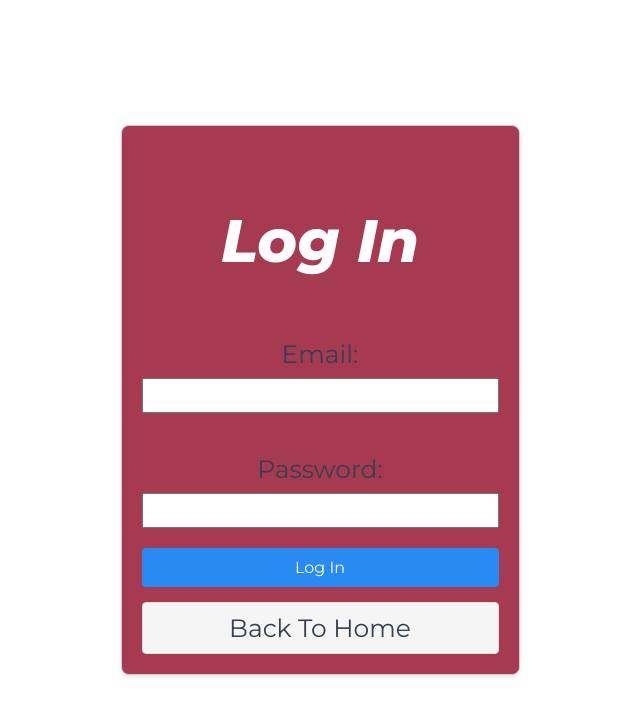
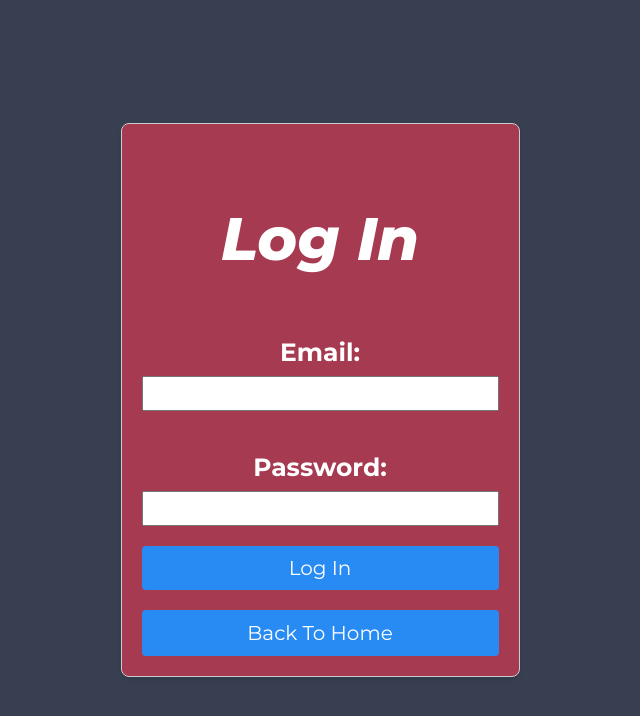
Before and after one commit to RenaudBernier/linkt, a React (Vite) app in the folder frontend/my-react-app/: page /login in a window 1280 px wide. Shown: the top 716 px of the page, without its empty margins (320-960 px from the left). Built offline with nearby package versions, Linux system fonts and the light colour scheme.

Commit message:
Added CSS Changes to CreateData page, App page, and the Admin pages

```diff
--- /dev/null
+++ b/frontend/my-react-app/src/CreateData.css
@@ -0,0 +1,18 @@
+@keyframes dissolveIn {
+  0% { opacity: 0; }
+  100% { opacity: 1; }
+}
+/* source that helped me realize how to do this animation: https://blog.hubspot.com/website/css-fade-in */
+
+h2.createtitle {
+  font-family: 'Montserrat';
+  font-weight: 400;
+  font-style: italic;
+  font-size: 55px;
+  animation: dissolveIn 2s;
+}
+
+label {
+    font-family: 'Montserrat';
+    font-weight: 600;
+}
--- a/frontend/my-react-app/src/CreateData.tsx
+++ b/frontend/my-react-app/src/CreateData.tsx
@@ -3,6 +3,7 @@ import { useNavigate } from 'react-router-dom';
 import { addEvent } from './api/events.api.ts';
 import { useAuth } from './contexts/AuthContext';
 import { useSnackbar } from 'notistack';
+import './CreateData.css';
 
 export default function AddEvent() {
     const [title, setTitle] = useState('');
@@ -54,8 +55,8 @@ export default function AddEvent() {
     };
 
     return (
-        <div style={{maxWidth: 500, margin: 'auto', padding: 20}}>
-            <h2>CREATE EVENT</h2>
+        <div style={{maxWidth: 500, margin: 'auto', padding: 15}}>
+            <h2 className='createtitle'>CREATE EVENT</h2>
             <form onSubmit={handleSubmit}>
                 <div>
                     <label>Name Of Event: <span style={{color: 'red'}}>*</span></label><br/>
@@ -163,10 +164,11 @@ export default function AddEvent() {
                         disabled={loading}
                         style={{
                             padding: '10px 20px',
-                            border: '1px solid #ccc',
-                            background: 'white',
+                            background: 'black',
+                            color: 'white',
                             cursor: loading ? 'not-allowed' : 'pointer',
-                            borderRadius: 4
+                            borderRadius: 4,
+                            fontWeight: 'bold'
                         }}
                     >
                         Cancel
--- a/frontend/my-react-app/src/Login.tsx
+++ b/frontend/my-react-app/src/Login.tsx
@@ -69,7 +69,7 @@ export default function Login() {
     };
 
     return (
-        <div style = {{display: 'flex', alignItems: 'center', justifyContent: 'center', minHeight: '100vh'}}>
+        <div style = {{backgroundColor: '#373f51', display: 'flex', alignItems: 'center', justifyContent: 'center', minHeight: '100vh'}}>
         <div className = 'loginDiv' style={{ maxWidth: 500, fontSize: '25px', margin: 'auto', padding: 20 , border: '1px solid #ccc', borderRadius: 8, boxShadow: '0 2px 4px rgba(0,0,0,0.1)', backgroundColor: '#a63a50'}}>
             <h2 style = {{fontSize: '60px', fontFamily: 'Montserrat', fontStyle: 'italic', color: 'white'}}>Log In</h2>
             {error && (
@@ -88,7 +88,7 @@ export default function Login() {
                 </div>
             )}
             <form onSubmit={handleSubmit}>
-                <div style = {{fontSize: '25px', height: '100px'}}>
+                <div style = {{fontSize: '25px', color: 'white', height: '100px'}}>
                     <label>Email:</label><br/>
                     <input
                         type="email"
@@ -105,7 +105,7 @@ export default function Login() {
                         }}
                     />
                 </div>
-                <div style={{ marginTop: 15 }}>
+                <div style={{ marginTop: 15, color: 'white' }}>
                     <label>Password:</label>
                     <br />
                     <input
@@ -135,7 +135,7 @@ export default function Login() {
                         border: 'none',
                         borderRadius: 4,
                         cursor: loading ? 'not-allowed' : 'pointer',
-                        fontSize: 16
+                        fontSize: 20
                     }}
                 >
                     {loading ? 'Logging in...' : 'Log In'}
@@ -143,11 +143,12 @@ export default function Login() {
             </form>
             <button
                 style={{
-                    marginTop: 15,
+                    marginTop: 20,
                     width: '100%',
                     padding: '10px',
-                    backgroundColor: '#f5f5f5',
-                    border: '1px solid #ddd',
+                    backgroundColor: '#288af3',
+                    color: 'white',
+                    fontSize: 20,
                     borderRadius: 4,
                     cursor: 'pointer'
                 }}
--- a/frontend/my-react-app/src/mytickets.tsx
+++ b/frontend/my-react-app/src/mytickets.tsx
@@ -98,14 +98,14 @@ END:VCALENDAR`;
   return (
     <div className="card">
       {/* Back button */}
-      <button className="back-btn" onClick={handleGoBack}>
+      <button style = {{fontSize: '20px'}} className="back-btn" onClick={handleGoBack}>
         Back
       </button>
 
-      <h1>My Tickets</h1>
+      <h1 style = {{fontFamily: 'Montserrat', fontWeight: '700', fontStyle: 'italic'}}>My Tickets</h1>
 
       {tickets.length === 0 ? (
-        <p>No tickets found. Browse events to purchase tickets!</p>
+        <p style={{fontFamily: 'Montserrat'}}>No tickets found. Browse events to purchase tickets!</p>
       ) : (
         <div className="tickets-container">
           {tickets.map((ticket) => (
--- a/frontend/my-react-app/src/pages/AdminDashboard.tsx
+++ b/frontend/my-react-app/src/pages/AdminDashboard.tsx
@@ -110,8 +110,9 @@ const AdminDashboard: React.FC = () => {
     const displayedEvents = events;
 
     return (
+
         <Container maxWidth="xl" sx={{ mt: 5, mb: 5 }}>
-            <Typography variant="h3" component="h1" gutterBottom fontWeight="bold">
+            <Typography variant="h3" component="h1" fontFamily={'Montserrat'} gutterBottom fontWeight="bold">
                 Admin Dashboard
             </Typography>
             <Typography variant="subtitle1" color="text.secondary" gutterBottom sx={{ mb: 4 }}>
--- a/frontend/my-react-app/src/pages/ApproveEventsPage.tsx
+++ b/frontend/my-react-app/src/pages/ApproveEventsPage.tsx
@@ -46,8 +46,8 @@ const ApproveEventsPage: React.FC = () => {
   const pending = events.filter(e => e.status === 'pending');
 
   return (
-    <Container sx={{ mt: 5 }}>
-      <Typography variant="h4" component="h2" gutterBottom>
+    <Container sx={{ mt: 5, p: 5}}>
+      <Typography variant="h4" component="h2" gutterBottom fontFamily={'Montserrat'} fontWeight={'600'}>
         Pending Event Approvals
       </Typography>
       {error && <Alert severity="error">{error}</Alert>}
--- a/frontend/my-react-app/src/pages/MyEventsPage.tsx
+++ b/frontend/my-react-app/src/pages/MyEventsPage.tsx
@@ -170,10 +170,11 @@ const MyEventsPage: React.FC = () => {
 
   return (
     <Container maxWidth={false} sx = {{backgroundColor: '#a63a50', width: '100%'}}>
+    <br></br>
     <Container maxWidth = 'lg' sx={{ py: 4, backgroundColor: 'white' }}>
       <Box sx={{ display: 'flex', justifyContent: 'space-between', alignItems: 'center', mb: 4 }}>
         <div>
-          <Typography variant="h4" component="h1" fontWeight="bold" gutterBottom fontFamily={'Montserrat'}>
+          <Typography variant="h4" component="h1" fontWeight="600" fontStyle={'italic'} gutterBottom fontFamily={'Montserrat'}>
             My Events
           </Typography>
           <Typography variant="subtitle1" color="text.secondary" fontFamily={'Montserrat'} fontWeight="bold">
--- a/frontend/my-react-app/src/pages/OrganiserApprovePage.tsx
+++ b/frontend/my-react-app/src/pages/OrganiserApprovePage.tsx
@@ -44,8 +44,8 @@ const OrganiserApprovePage: React.FC = () => {
     };
 
     return (
-        <Container sx={{ mt: 5 }}>
-            <Typography variant="h4" component="h2" gutterBottom>
+        <Container sx={{ mt: 5, p: 5}}>
+            <Typography variant="h4" component="h2" gutterBottom fontFamily={'Montserrat'} fontWeight={'600'}>
                 Pending Organizer Approvals
             </Typography>
             {error && <Alert severity="error">{error}</Alert>}
```
Also changed, not shown: frontend/my-react-app/src/App.tsx (+11 -5 lines).
